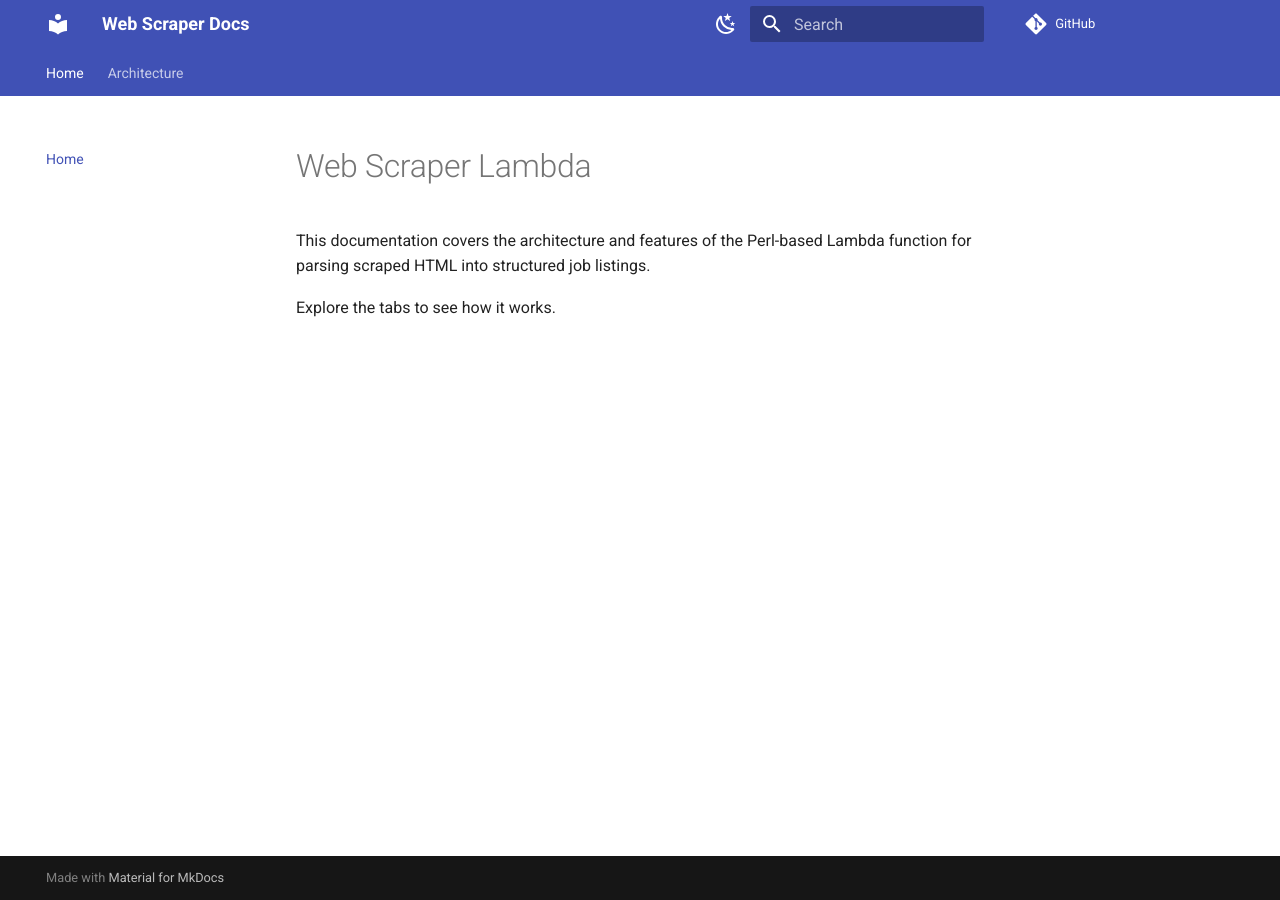
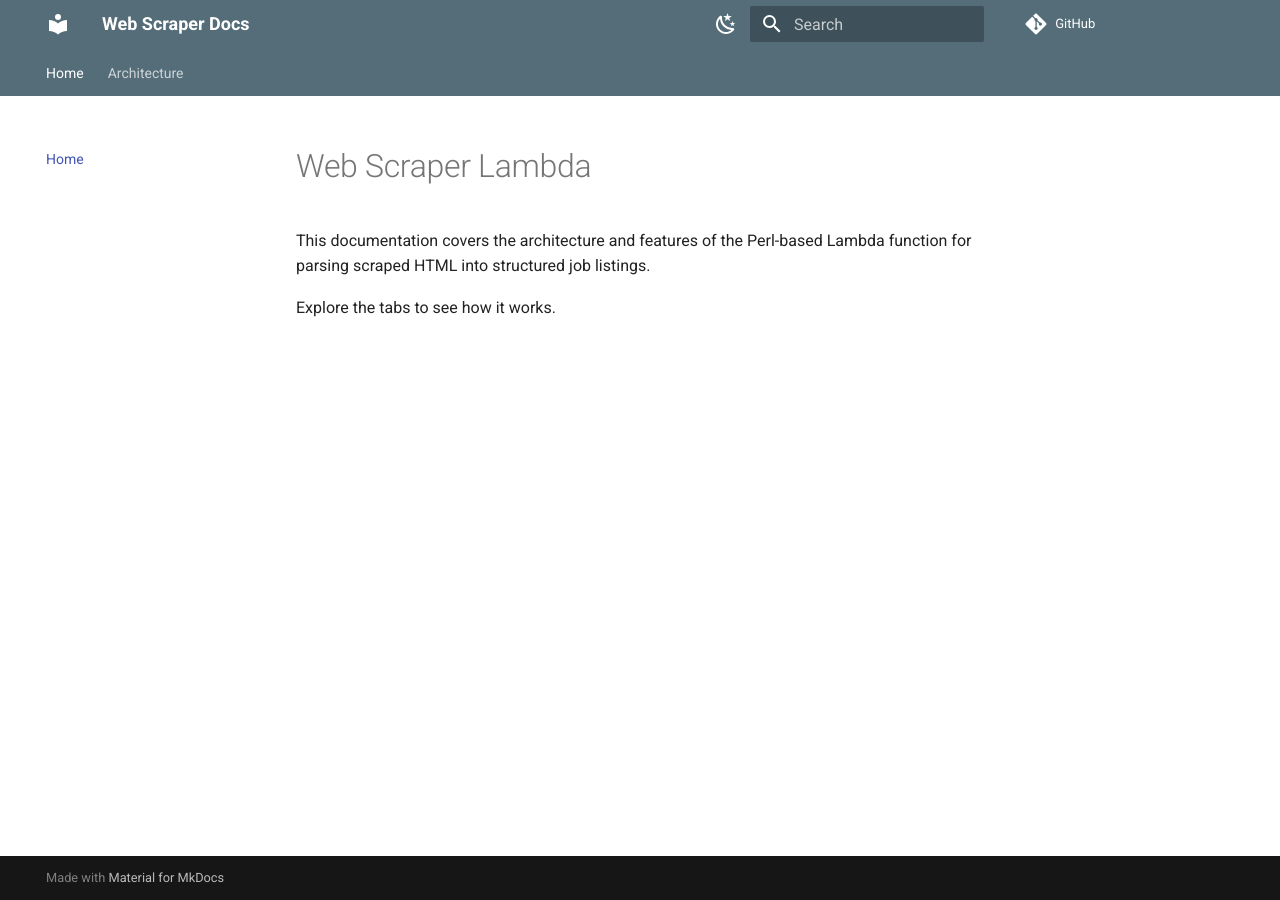
Before and after one commit to PhilNel/docs-web-scraper, an MkDocs documentation site: the page built from docs/index.md, in a window 1280 px wide. Built offline with MkDocs 1.6.1 and Material for MkDocs 9.7.7, drawn with Linux system fonts in a browser that asks for light colours; comment, search, counter and statistics services are not loaded.

Commit message:
Modify primary colour of theme to blue grey

```diff
--- a/mkdocs.yml
+++ b/mkdocs.yml
@@ -7,12 +7,14 @@ theme:
   palette:
   - media: "(prefers-color-scheme: light)"
     scheme: default
+    primary: blue grey
     toggle:
       icon: material/weather-night
       name: Switch to dark mode
 
   - media: "(prefers-color-scheme: dark)"
     scheme: slate
+    primary: blue grey
     toggle:
       icon: material/weather-sunny
       name: Switch to light mode
```
